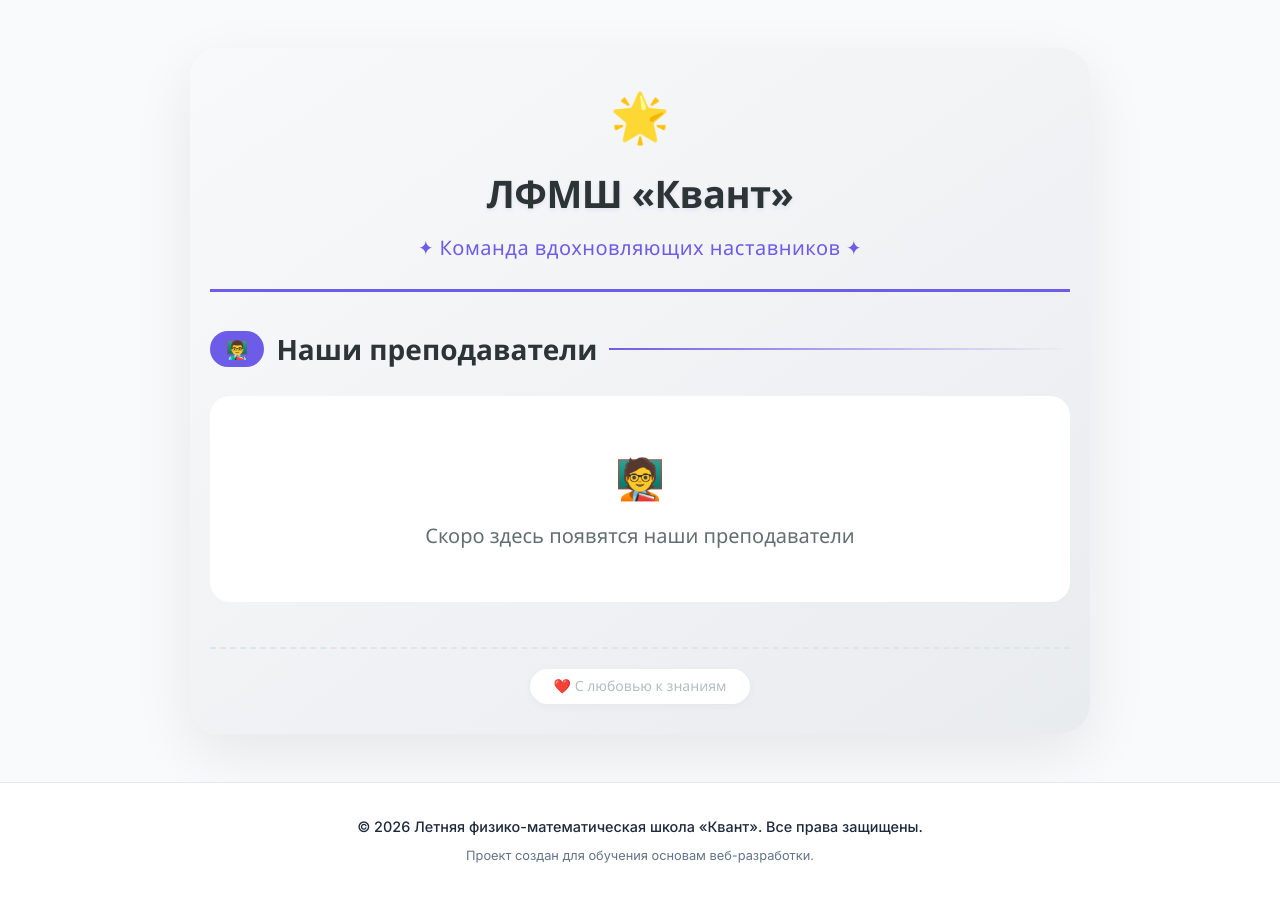
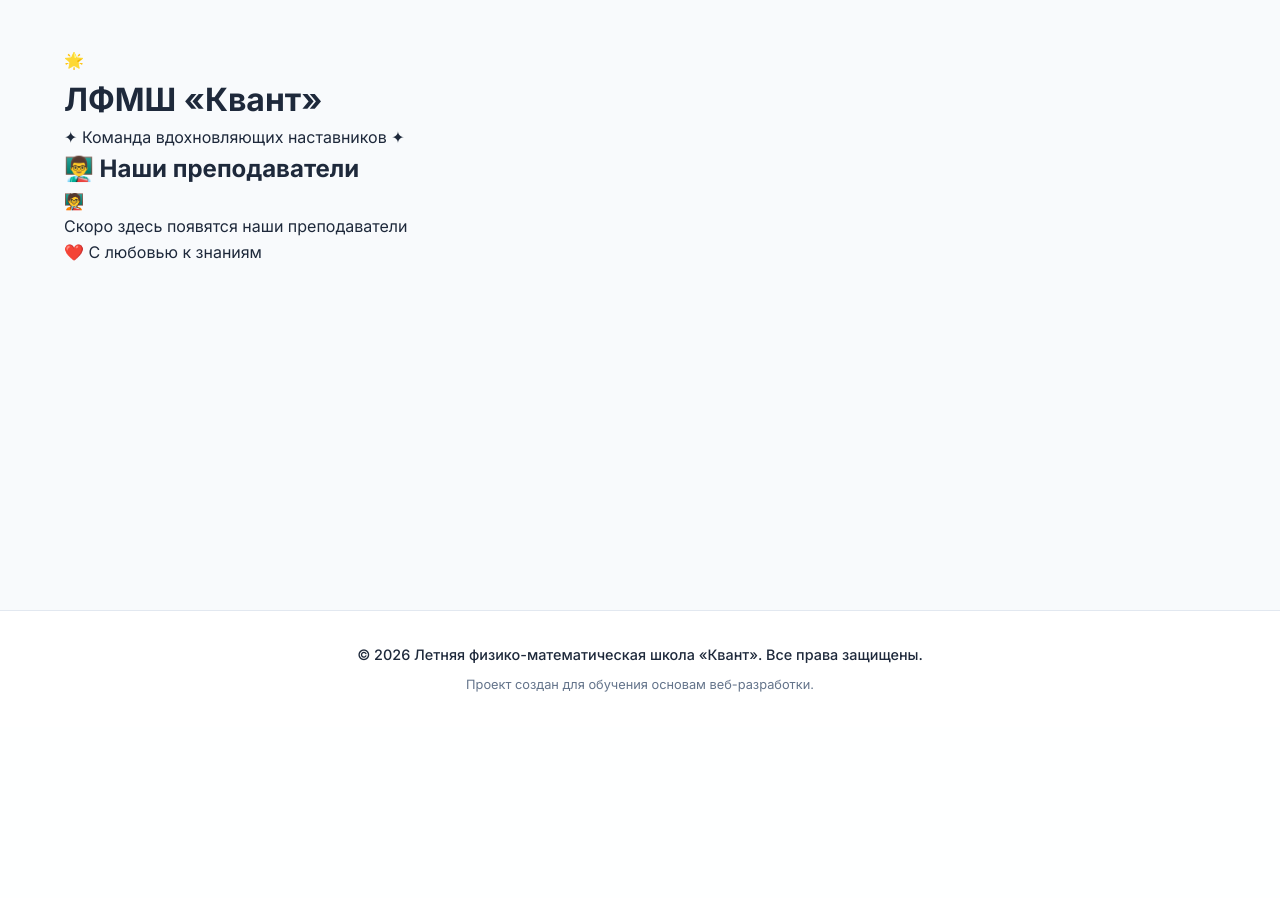
Before and after one commit to quantCamp/kvant_django_site, a Django app: page /teachers/ in a window 1280 px wide. Shown: the part 73-971 px from the top of the page. After the commit the page ends 765 px from the top, so only its background shows below. Run offline with Django 5.2, Linux system fonts and the light colour scheme; data that the repository does not hold is empty.

Commit message:
52 commit

```diff
--- a/main/urls.py
+++ b/main/urls.py
@@ -5,5 +5,5 @@ app_name = 'main'
 
 urlpatterns = [
     path('', views.index, name='index'),
-    path('teachers/', include("teachers.urls"))
+
 ]
--- a/quant_site/urls.py
+++ b/quant_site/urls.py
@@ -19,5 +19,6 @@ from django.urls import path, include
 
 urlpatterns = [
     path('admin/', admin.site.urls),
-    path('', include('main.urls')),  # Маршрутизация на приложение main
+    path('', include('main.urls')),
+    path('teachers/', include("teachers.urls"))  # Маршрутизация на приложение main
 ]
--- a/teachers/models.py
+++ b/teachers/models.py
@@ -20,5 +20,8 @@ class TeacherFeedBack(models.Model):
         on_delete=models.CASCADE,
         related_name="feedbacks"
     )
-    text = models.TextField(null=False, blank=False)
+    question = models.TextField(null=False, blank=False)
     created_at = models.DateTimeField(auto_now_add=True)
+
+    def __str__(self):
+        return self.question
--- a/teachers/urls.py
+++ b/teachers/urls.py
@@ -4,6 +4,6 @@ from teachers import views
 
 urlpatterns = [
 
-    path('', views.teachers_page, name='teacher_page'),
+    path('', views.teachers_page, name='teachers_page'),
     path('<int:teacher_id>/', views.teacher_description, name='teacher_name')
 ]
--- a/teachers/views.py
+++ b/teachers/views.py
@@ -3,7 +3,7 @@ from django.http import Http404
 
 from django.http import HttpResponse
 from teachers.forms import TeacherFD
-from teachers.models import Teacher
+from teachers.models import Teacher, TeacherFeedBack
 
 def teachers_page(request):
     teachers = Teacher.objects.all()
@@ -16,10 +16,11 @@ def teacher_description(request, teacher_id):
     if request.method == 'POST':
         form = TeacherFD(request.POST)
         if form.is_valid():
-            Teacher.objects.create(
+            TeacherFeedBack.objects.create(
+                teacher = teacher,
                 question=form.cleaned_data["question"],
             )
-        return redirect('teachers')
+        return redirect('teacher_name', teacher_id = teacher_id)
     else:
         form = TeacherFD()
     if teacher is not None:
--- a/templates/teachers/teacher_list.html
+++ b/templates/teachers/teacher_list.html
@@ -3,74 +3,53 @@
 {% block title %}Преподаватели Кванта{% endblock %}
 
 {% block content %}
-<!-- Главный блок с атмосферой -->
-<main style="max-width: 900px; margin: 0 auto; padding: 30px 20px; font-family: 'Segoe UI', Tahoma, Geneva, Verdana, sans-serif; background: linear-gradient(145deg, #f8f9fa 0%, #e9ecef 100%); border-radius: 30px; box-shadow: 0 20px 60px rgba(0,0,0,0.08);">
-
-    <!-- Шапка с настроением -->
-    <div style="text-align: center; padding-bottom: 25px; border-bottom: 3px solid #6c5ce7;">
-        <span style="font-size: 48px; display: block; margin-bottom: 8px;">🌟</span>
-        <h1 style="font-size: 38px; font-weight: 800; color: #2d3436; letter-spacing: -0.5px; margin: 0; text-shadow: 0 2px 4px rgba(108,92,231,0.1);">
-            ЛФМШ «Квант»
-        </h1>
-        <p style="font-size: 20px; color: #6c5ce7; font-weight: 500; margin: 8px 0 0; letter-spacing: 0.5px;">
-            ✦ Команда вдохновляющих наставников ✦
-        </p>
+<main class="teachers-main">
+    <div class="teachers-header">
+        <span class="teachers-header-icon">🌟</span>
+        <h1 class="teachers-title">ЛФМШ «Квант»</h1>
+        <p class="teachers-subtitle">✦ Команда вдохновляющих наставников ✦</p>
     </div>
 
-    <!-- Секция преподавателей -->
-    <div style="margin-top: 35px;">
-        <h2 style="font-size: 28px; font-weight: 700; color: #2d3436; display: flex; align-items: center; gap: 12px; margin-bottom: 25px;">
-            <span style="background: #6c5ce7; color: white; padding: 4px 16px; border-radius: 50px; font-size: 18px;">👨‍🏫</span>
+    <div class="teachers-section">
+        <h2 class="teachers-section-title">
+            <span class="teachers-section-badge">👨‍🏫</span>
             Наши преподаватели
-            <span style="flex: 1; height: 2px; background: linear-gradient(90deg, #6c5ce7, transparent);"></span>
+            <span class="teachers-section-line"></span>
         </h2>
 
-        <!-- Сетка карточек -->
-        <div style="display: grid; grid-template-columns: repeat(auto-fill, minmax(220px, 1fr)); gap: 25px;">
+        <div class="teachers-grid">
             {% for teacher in teachers %}
-            <div style="background: white; border-radius: 20px; padding: 20px 15px; text-align: center; box-shadow: 0 8px 25px rgba(0,0,0,0.06); transition: all 0.2s; border: 1px solid rgba(108,92,231,0.08);">
-
-                <!-- Фото в круге -->
+            <div class="teachers-card">
                 {% if teacher.photo %}
-                <div style="width: 110px; height: 110px; border-radius: 50%; overflow: hidden; margin: 0 auto 12px; border: 4px solid #dfe6e9; box-shadow: 0 6px 20px rgba(108,92,231,0.15); background: #f1f2f6;">
-                    <img src="{{ teacher.photo }}" alt="{{ teacher.first_name }}" style="width: 100%; height: 100%; object-fit: cover; display: block;">
+                <div class="teachers-photo-wrapper">
+                    <img src="{{ teacher.photo }}" alt="{{ teacher.first_name }}" class="teachers-photo">
                 </div>
                 {% else %}
-                <div style="width: 110px; height: 110px; border-radius: 50%; margin: 0 auto 12px; background: linear-gradient(135deg, #dfe6e9, #b2bec3); display: flex; align-items: center; justify-content: center; font-size: 48px; color: #636e72; border: 4px solid #dfe6e9;">
-                    👤
-                </div>
+                <div class="teachers-photo-placeholder">👤</div>
                 {% endif %}
 
-                <!-- Имя -->
-                <a href="/teachers/{{ teacher.id }}"
-                   style="text-decoration: none; color: #2d3436; font-weight: 700; font-size: 20px; display: block; transition: color 0.2s;"
-                   onmouseover="this.style.color='#6c5ce7'"
-                   onmouseout="this.style.color='#2d3436'">
+                <a href="/teachers/{{ teacher.id }}" class="teachers-name">
                     {{ teacher.first_name }}
                 </a>
 
-                <!-- Декоративная линия -->
-                <div style="width: 40px; height: 3px; background: #6c5ce7; margin: 10px auto 0; border-radius: 10px;"></div>
+                <div class="teachers-divider"></div>
 
-                <!-- Доп. инфа (если есть) -->
                 {% if teacher.subject %}
-                <p style="font-size: 14px; color: #636e72; margin: 8px 0 0;">{{ teacher.subject }}</p>
+                <p class="teachers-subject">{{ teacher.subject }}</p>
                 {% endif %}
             </div>
             {% empty %}
-            <div style="grid-column: 1/-1; text-align: center; padding: 50px 20px; background: white; border-radius: 20px;">
-                <span style="font-size: 40px;">🧑‍🏫</span>
-                <p style="font-size: 20px; color: #636e72; margin-top: 10px;">Скоро здесь появятся наши преподаватели</p>
+            <div class="teachers-empty">
+                <span class="teachers-empty-icon">🧑‍🏫</span>
+                <p class="teachers-empty-text">Скоро здесь появятся наши преподаватели</p>
             </div>
             {% endfor %}
         </div>
     </div>
 
-    <!-- Подвал -->
-    <div style="margin-top: 45px; padding-top: 20px; border-top: 2px dashed #dfe6e9; text-align: center; font-size: 14px; color: #b2bec3;">
-        <span style="display: inline-block; background: white; padding: 6px 24px; border-radius: 50px; box-shadow: 0 2px 10px rgba(0,0,0,0.04);">
-            ❤️ С любовью к знаниям
-        </span>
+    <div class="teachers-footer">
+        <span class="teachers-footer-badge">❤️ С любовью к знаниям</span>
     </div>
+
 </main>
 {% endblock %}
```
Also changed, not shown: teachers/forms.py (+10 -1 lines), templates/teachers/teachers_info.html (+46 -5 lines), teachers/migrations/0006_rename_text_teacherfeedback_question.py (added).
